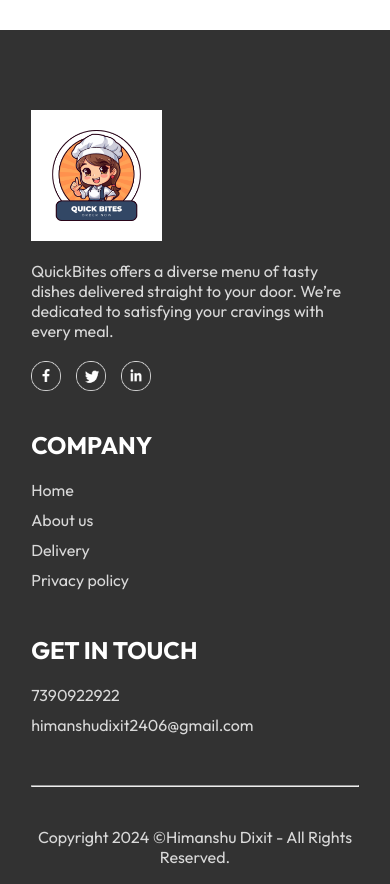
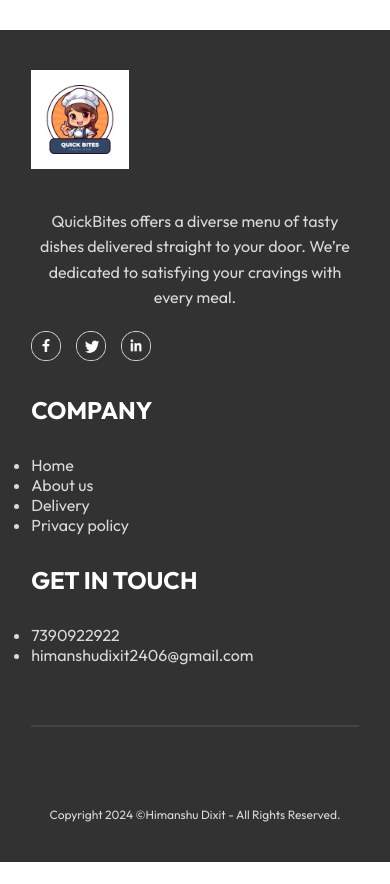
Before and after one commit to himanshudixit2002/Food-Del, a React (Vite) app in the folder frontend/: page /verify in a window 390 px wide. Shown: the part 476-1360 px from the top of the page. After the commit the page ends 1338 px from the top, so only its background shows below. Built offline with nearby package versions, Linux system fonts and the light colour scheme; no server answers.

Commit message:
footer-ch

```diff
--- a/frontend/src/components/Footer/Footer.css
+++ b/frontend/src/components/Footer/Footer.css
@@ -1,61 +1,101 @@
-.footer{
+/* General Styles */
+.footer {
     color: #D9D9D9;
     background-color: #323232;
     display: flex;
     flex-direction: column;
     align-items: center;
-    gap: 20px;
-    padding: 20px 8vw;
-    padding-top: 80px;
+    gap: 40px; /* Increased gap for better spacing */
+    padding: 40px 8vw;
+    position: relative; /* Allow absolute positioning for child elements */
 }
-.footer-content{
+
+.footer-content {
     width: 100%;
     display: grid;
-    grid-template-columns: 2fr 1fr 1fr;
-    gap: 80px;
+    grid-template-columns: repeat(auto-fit, minmax(250px, 1fr)); /* Responsive grid layout */
+    gap: 40px; /* Reduced gap between columns */
 }
-.footer-content-left , .footer-content-center , .footer-content-right {
+
+.footer-content-left, .footer-content-center, .footer-content-right {
     display: flex;
     flex-direction: column;
     align-items: start;
     gap: 20px;
 }
-.footer-content-left ul li, .footer-content-center ul li, .footer-content-right ul li{
+
+.footer-content-left h2, .footer-content-center h2, .footer-content-right h2 {
+    color: white;
+    font-size: 24px; /* Increased font size for headers */
     margin-bottom: 10px;
-    list-style: none;
 }
-.footer-content-left h2, .footer-content-center h2, .footer-content-right h2{
-    color: white;
+
+.footer-content-left p {
+    font-size: 16px; /* Increased font size for paragraph */
+    line-height: 1.6;
+    max-width: 400px; /* Limit width for better readability */
 }
-.footer-social-icons img{
-    width: 40px;
+
+.footer-logo {
+    width: 20%; /* Reduced size to 20% of original size (80% smaller) */
+    margin-bottom: 20px;
 }
-.footer-social-icons{
+
+.footer-social-icons {
     display: flex;
     gap: 15px;
 }
-.footer li{
+
+.footer-social-icons a img {
+    width: 30px; /* Adjust size of social media icons */
+    transition: transform 0.3s ease, filter 0.3s ease;
+}
+
+.footer-social-icons a img:hover {
+    transform: scale(1.1); /* Zoom effect on hover */
+    filter: brightness(1.2); /* Slightly brighten icons on hover */
+}
+
+.footer li {
     cursor: pointer;
+    transition: color 0.3s ease;
 }
-.footer hr{
+
+.footer li:hover {
+    color: #FF4C24; /* Highlight color on hover */
+}
+
+.footer hr {
     width: 100%;
     height: 2px;
-    margin: 20px 0px;
+    margin: 20px 0;
+    border: none;
+    background-color: #444; /* Slightly lighter border for separation */
 }
-@media (max-width:750px) {
-    .footer-content{
-        display: flex;
+
+.footer-copyright {
+    text-align: center;
+    font-size: 14px; /* Increased font size for copyright text */
+    color: #D9D9D9;
+    margin-top: 20px;
+}
+
+/* Responsive Styles */
+@media (max-width: 750px) {
+    .footer-content {
         flex-direction: column;
-        gap: 35px;
+        gap: 30px;
     }
-    .footer-copyright{
-        text-align: center;
+
+    .footer-logo {
+        width: 30%; /* Adjust logo size for smaller screens */
+    }
+
+    .footer-content-left p {
+        text-align: center; /* Center text on smaller screens */
+    }
+
+    .footer-copyright {
+        font-size: 12px; /* Adjust font size for smaller screens */
     }
 }
-.footer-logo {
-    width: 40%; /* Resize the logo image to 40% of its original size (60% smaller) */
-}
-
-.footer-social-icons img {
-    width: 30px; /* Adjust the size of social media icons as needed */
-}
```
